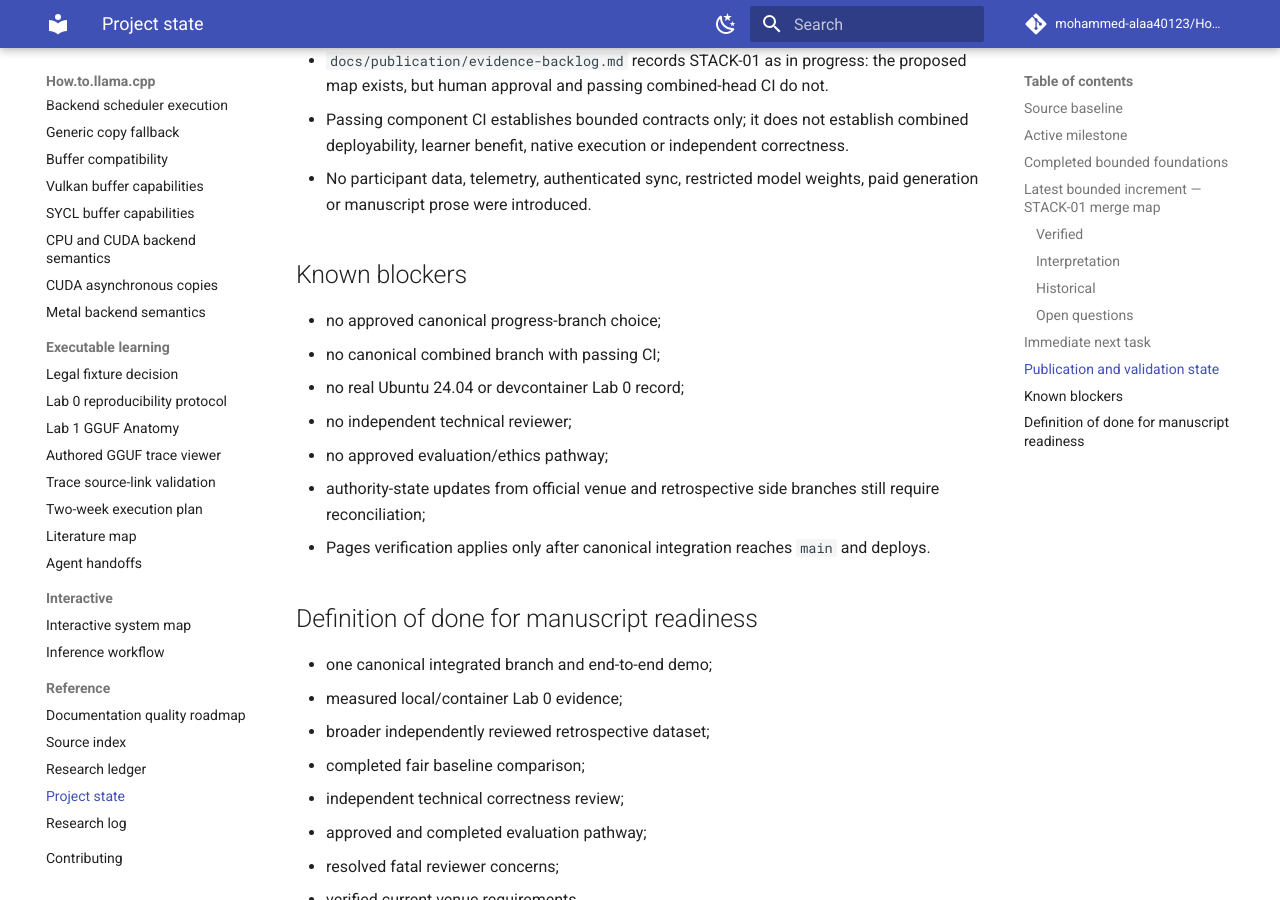
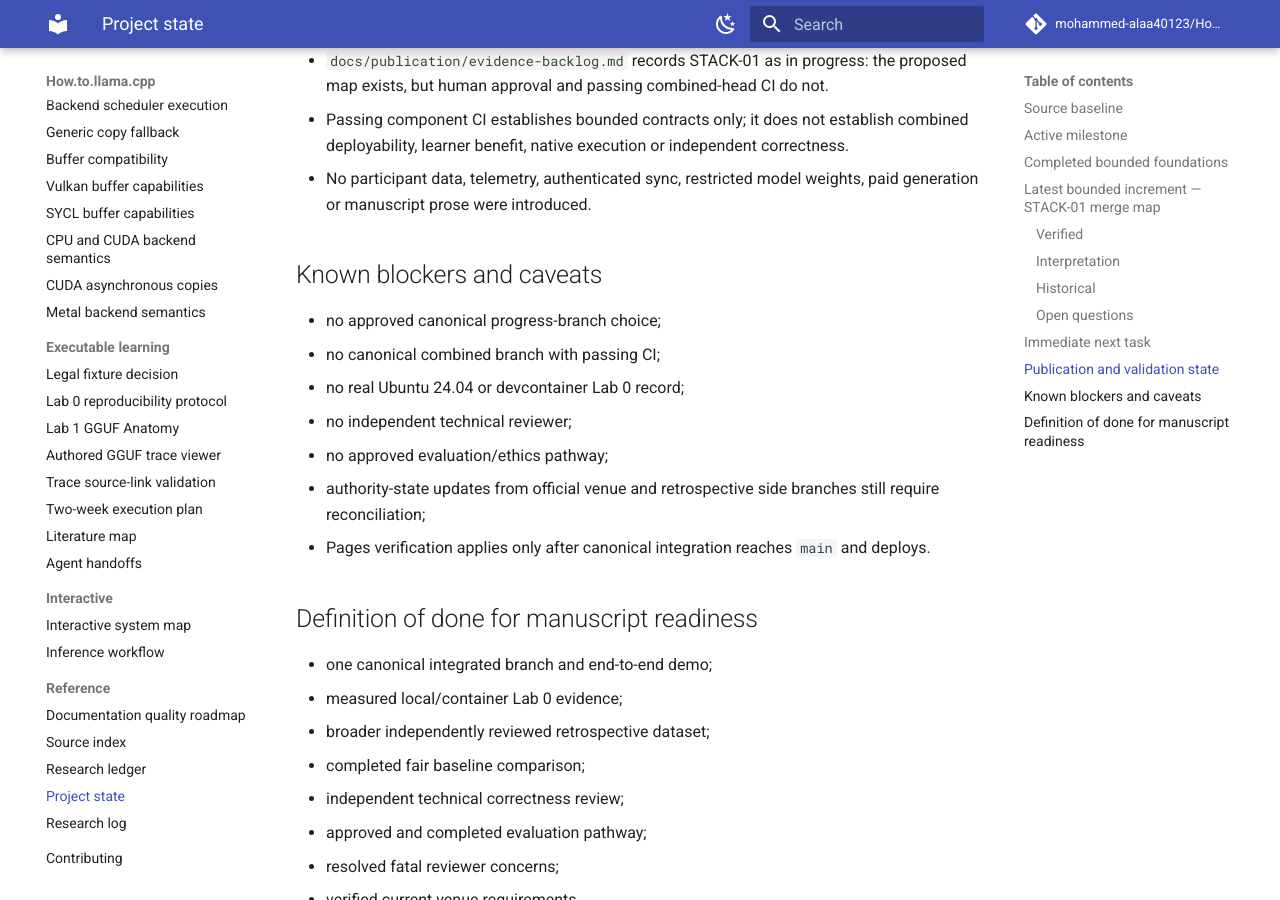
Before and after one commit to mohammed-alaa40123/How.to.llama.cpp, an MkDocs documentation site: the page built from docs/reference/project-state.md, in a window 1280 px wide and 900 px high, scrolled down 2507 px. Built offline with MkDocs 1.6.1 and Material for MkDocs 9.7.7, drawn with Linux system fonts in a browser that asks for light colours; comment, search, counter and statistics services are not loaded.

Commit message:
Fix required project-state heading

```diff
--- a/docs/reference/project-state.md
+++ b/docs/reference/project-state.md
@@ -74,7 +74,7 @@ STACK-01 human approval and canonical branch execution
 - Passing component CI establishes bounded contracts only; it does not establish combined deployability, learner benefit, native execution or independent correctness.
 - No participant data, telemetry, authenticated sync, restricted model weights, paid generation or manuscript prose were introduced.
 
-## Known blockers
+## Known blockers and caveats
 
 - no approved canonical progress-branch choice;
 - no canonical combined branch with passing CI;
```
